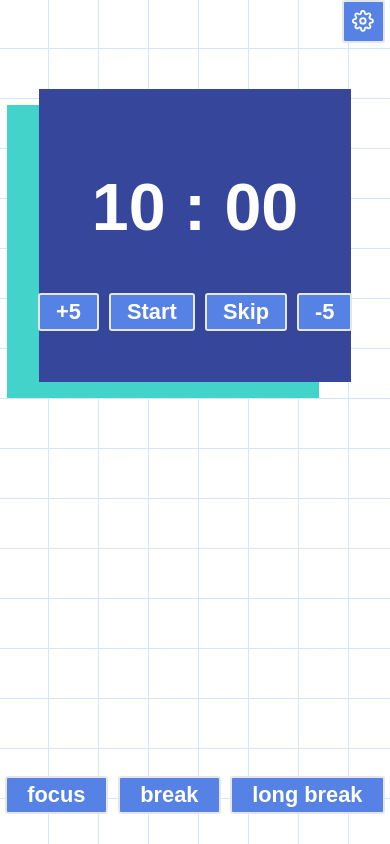
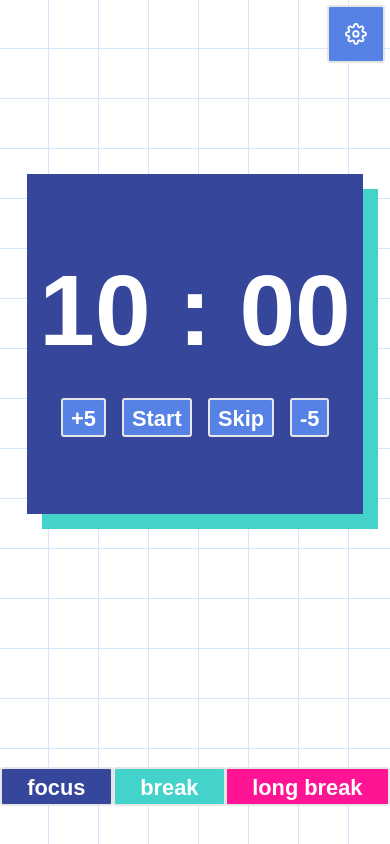
Before and after one commit to keyplate/pomodoro, a React (Create React App) app: page / in a window 390 px wide. Built offline with nearby package versions, Linux system fonts and the light colour scheme; a web font is replaced by a local one.

Commit message:
Refactor major part of css styling, adjust interface to be more consistent with different divices

```diff
--- a/src/components/Button/Button.css
+++ b/src/components/Button/Button.css
@@ -14,7 +14,7 @@
     white-space: nowrap;
     will-change: box-shadow,transform;
     font-weight: 600;
-    font-size: calc(12px + 2vw);
+    font-size: calc(12px + 1.5vw);
 }
 
 .button:hover {
@@ -34,5 +34,6 @@
 @media only screen and (max-width: 600px) {
     .button {
         font-size: calc(14px + 2vw);
+        padding: 8px 8px 5px 8px;
     }
 }
--- a/src/components/Settings/Settings.css
+++ b/src/components/Settings/Settings.css
@@ -14,5 +14,6 @@
 }
 
 .settings-button {
-    padding: 1vmax;
+    padding: 1rem;
+    margin: 5px;
 }
--- /dev/null
+++ b/src/components/Timer/BackgroundColor.css
@@ -0,0 +1,58 @@
+.timer-background {
+    margin: 20vh 0 0 0;
+    display: flex;
+    align-items: center;
+    justify-content: center;
+}
+
+.timer-background-focus,
+.timer-background-break {
+    position: absolute;
+    width: 540px;
+    height: 470px;
+}
+
+.timer-background-break {
+    margin: 40px 0 0 40px;
+    z-index: -2;
+}
+
+.timer-background-focus {
+    z-index: -1;
+}
+
+@media only screen and (max-width: 600px) {
+    .timer-background {
+        margin: 20vh 0 0 0;
+    }
+
+    .timer-container {
+        justify-content: center;
+    }
+
+    .timer-background-focus,
+    .timer-background-break {
+        max-width: 390px;
+        width: 86vw;
+        height: 340px;
+    }
+
+    .timer-background-break {
+        margin: 30px 0 0 30px;
+    }
+
+}
+
+
+@media only screen and (min-width: 601px) and (max-width: 1024px) {
+    .timer-container {
+        margin: 1rem 0.7rem 0 0;
+    }
+
+    .timer-background-focus,
+    .timer-background-break {
+        max-width: 470px;
+        height: 410px;
+    }
+
+}
--- /dev/null
+++ b/src/components/Timer/BackgroundColors.js
@@ -0,0 +1,50 @@
+import { useContext } from 'react';
+import { ConfigContext } from '../../contexts/ConfigContext';
+import './BackgroundColor.css';
+
+function BackgroundColors({currentSessionName, sessionCounter, children}) {
+    const {config} = useContext(ConfigContext);
+    const {
+        sessionSequence,
+        focus_background,
+        break_background,
+        long_break_background} = config;
+
+    let first_color, second_color, third_color;
+
+    const assignBackgroundColors = () => {
+        if (currentSessionName === 'focus') {
+            if (sessionCounter === sessionSequence.length - 2) {
+                first_color = focus_background;
+                second_color = long_break_background;
+                third_color = break_background;
+                return;
+            }
+            first_color = focus_background;
+            second_color = break_background;
+            third_color = long_break_background;
+        }
+        if (currentSessionName === 'break') {
+            first_color = break_background;
+            second_color = focus_background;
+            third_color = long_break_background;
+        }
+        if (currentSessionName === 'longBreak') {
+            first_color = long_break_background;
+            second_color = focus_background;
+            third_color = break_background;
+        }
+    };
+
+    assignBackgroundColors();
+
+    return (
+            <div className='timer-background'>
+                <div className='timer-background-focus' style={{backgroundColor: first_color}}></div>
+                <div className='timer-background-break' style={{backgroundColor: second_color}}></div>
+                {children}
+            </div>
+    );
+}
+
+export default BackgroundColors;
--- a/src/components/Timer/SessionPanel.css
+++ b/src/components/Timer/SessionPanel.css
@@ -1,8 +1,24 @@
 .session-panel {
     display: flex;
     flex-direction: column;
-    justify-content: space-around;
-    margin: 0 12vh 0 0;
+    justify-content: flex-start;
+    margin: 12vh 60px 0 20px;
+}
+
+.session-panel .focus {
+    background-color: #36469b;
+}
+
+.session-panel .break {
+    background-color: #43d3cb;
+}
+
+.session-panel .long-break {
+    background-color: #ff1493;
+}
+
+.session-panel .button {
+    margin: 0.5rem 0;
 }
 
 @media only screen and (max-width: 600px) {
@@ -19,3 +35,9 @@
         flex-grow: 0.75;
     }
 }
+
+@media only screen and (min-width: 601px) and (max-width: 1024px) {
+    .session-panel{
+        margin: 12vh 60px 0 20px;
+    }
+}
--- a/src/components/Timer/SessionPanel.js
+++ b/src/components/Timer/SessionPanel.js
@@ -5,9 +5,9 @@ function SessionPanel() {
 
     return (
         <div className='session-panel'>
-            <Button>focus</Button>
-            <Button>break</Button>
-            <Button>long break</Button>
+            <Button className="focus">focus</Button>
+            <Button className="break">break</Button>
+            <Button className="long-break">long break</Button>
         </div>
     );
 }
--- a/src/components/Timer/Timer.css
+++ b/src/components/Timer/Timer.css
@@ -1,36 +1,26 @@
 .timer-container {
+    position: relative;
     display: flex;
-    margin: 18vh 0 0 0;
-    position: relative;
+    margin: 20px 0 0 0;
 }
 
 .timer {
+    align-self: center;
+    justify-self: center;
     display: flex;
     flex-direction: column;
     align-items: center;
     font-weight: 700;
 }
 
-.timer-background-focus,
-.timer-background-break {
-    position: absolute; /* Now these are absolutely positioned */
-    width: 60vmin;
-    height: 53vmin;
-}
-
-.timer-background-break {
-    top: -6rem;
-    z-index: -2;
-    margin: 0 4rem 0 0;
-}
-
-.timer-background-focus {
-    top: -8rem;
-    z-index: -1;
+.timer-control {
+    display: flex;
+    justify-content: space-evenly;
+    margin: 30px 0 0 0;
 }
 
 .clock {
-    font-size: 15vmin;
+    font-size: 150px;
     color: white;
     white-space: nowrap;
     overflow: hidden;
@@ -42,35 +32,21 @@
 }
 
 .button {
-    margin: 0 10px 0 10px;
+    margin: 0 1rem 0 1rem;
 }
 
 .adjust {
-    margin: 0 20px 0 20px;
+    margin: 0 1.5rem 0 1.5rem;
 }
 
 @media only screen and (max-width: 600px) {
     .timer-container {
-        margin: 15vh 0 0 0;
+        margin: 1rem 0 0 0;
         justify-content: center;
     }
 
-    .timer-background-focus,
-    .timer-background-break {
-        width: 80vmin;
-        height: 75vmin;
-    }
-
-    .timer-background-break {
-        top: -4rem;
-    }
-
-    .timer-background-focus {
-        top: -5rem;
-    }
-
     .clock {
-        font-size: 17vmin;
+        font-size: 100px;
     }
 
     .buttons {
@@ -78,32 +54,18 @@
     }
 
     .button, .adjust {
-        margin: 0 5px;
+        margin: 0 0.5rem;
     }
 }
 
 /* Tablets */
 @media only screen and (min-width: 601px) and (max-width: 1024px) {
     .timer-container {
-        margin: 15vh 10vw 0 0;
-    }
-
-    .timer-background-focus,
-    .timer-background-break {
-        width: 45vmax;
-        height: 38vmax;
-    }
-
-    .timer-background-break {
-        top: -3rem;
-    }
-
-    .timer-background-focus {
-        top: -5rem;
+        margin: 1rem 0.7rem 0 0;
     }
 
     .clock {
-        font-size: 13vmax;
+        font-size: 140px;
     }
 
     .buttons {
@@ -111,7 +73,7 @@
     }
 
     .button, .adjust {
-        margin: 0 8px;
+        margin: 0 0.5rem;
     }
 
     .timer {
--- a/src/components/Timer/Timer.js
+++ b/src/components/Timer/Timer.js
@@ -1,33 +1,28 @@
 import { useContext, useRef, useState } from 'react';
 import { ConfigContext } from '../../contexts/ConfigContext';
-import Button from '../Button/Button';
 import Clock from '../Clock';
-import './Timer.css';
 import useDidMountEffect from '../../hooks/UseDidMountEffect';
 import SessionPanel from './SessionPanel';
 import useAudio from '../../hooks/UseAudio';
-
-const FIVE_MINUTES = 300;
+import './Timer.css';
+import TimerControlPanel from './TimerControlPanel';
+import BackgroundColors from './BackgroundColors';
 
 function Timer() {
     const {config} = useContext(ConfigContext);
     const {
         sessionSequence,
         autoStartFocus,
-        autoStartBreak,
-        focus_background,
-        break_background,
-        long_break_backgound} = config;
+        autoStartBreak} = config;
 
     const [sessionCounter, setSessionCounter] = useState(0);  //Starting session from the first one
     const [timePassed, setTimePassed] = useState(null);
-    const [isPauesed, setIsPaused] = useState(true);
+    const [isPaused, setIsPaused] = useState(true);
     const [playAlarmSound] = useAudio(config.currentAlarm);
     const intervalRef = useRef(null);
 
     const currentSessionName = sessionSequence[sessionCounter];
     const currentSessionDuration = config[currentSessionName];
-    let first_color, second_color, third_color;
 
     useDidMountEffect(() => {
         handleAutoStart();
@@ -50,7 +45,7 @@ function Timer() {
         intervalRef.current = setInterval(() => {
                 setTimePassed(currentPassed => currentPassed + 1)
             }, 1000)
-        setIsPaused(!isPauesed);
+        setIsPaused(false);
     };
 
     const pauseSession = () => {
@@ -88,25 +83,6 @@ function Timer() {
         setTimePassed(current => current - minutes);
     };
 
-    const assign_backgound_colors = () => {
-        if (currentSessionName === 'focus') {
-            first_color = focus_background;
-            second_color = break_background;
-            third_color = long_break_backgound;
-        }
-        if (currentSessionName === 'break') {
-            first_color = break_background;
-            second_color = focus_background;
-            third_color = long_break_backgound;
-        }
-        if (currentSessionName === 'longBreak') {
-            first_color = long_break_backgound;
-            second_color = focus_background;
-            third_color = break_background;
-        }
-    };
-
-
     let timeLeft = currentSessionDuration;
     if (timePassed) {
         timeLeft = currentSessionDuration - timePassed;
@@ -120,22 +96,20 @@ function Timer() {
 
     const minutes = Math.floor(timeLeft / 60);
     const seconds = timeLeft % 60;
-    assign_backgound_colors();
+
 
     return (
-        <div className="timer-container">
+        <div className='timer-container'>
             <SessionPanel />
-            <div className="timer">
+            <BackgroundColors currentSessionName={currentSessionName} sessionCounter={sessionCounter}>
+            <div className='timer'>
                 <Clock minutes={minutes} seconds={seconds}></Clock>
-                <div className="buttons">
-                    <Button className="adjust plus-5" onClick={() => adjustSession(FIVE_MINUTES)}>+5</Button>
-                    <Button onClick={handleStartStop}>{isPauesed? 'Start' : 'Pause'}</Button>
-                    <Button onClick={skipSession}>Skip</Button>
-                    <Button className="adjust minus-5" onClick={() => adjustSession(-FIVE_MINUTES)}>-5</Button>
-                </div>
-                <div className="timer-background-focus" style={{backgroundColor: first_color}}></div>
-                <div className="timer-background-break" style={{backgroundColor: second_color}}></div>
+                <TimerControlPanel adjustSession={adjustSession}
+                                   skipSession={skipSession}
+                                   handleStartStop={handleStartStop}
+                                   isPaused={isPaused} />
             </div>
+            </BackgroundColors>
         </div>
     );
 }
--- /dev/null
+++ b/src/components/Timer/TimerControlPanel.js
@@ -0,0 +1,17 @@
+import Button from '../Button/Button';
+
+const FIVE_MINUTES = 300;
+
+function TimerControlPanel({ adjustSession, skipSession, handleStartStop, isPaused }) {
+
+    return (
+        <div className="timer-control">
+            <Button className="adjust plus-5" onClick={() => adjustSession(FIVE_MINUTES)}>+5</Button>
+            <Button onClick={handleStartStop}>{isPaused? 'Start' : 'Pause'}</Button>
+            <Button onClick={skipSession}>Skip</Button>
+            <Button className="adjust minus-5" onClick={() => adjustSession(-FIVE_MINUTES)}>-5</Button>
+        </div>
+    );
+}
+
+export default TimerControlPanel;
--- a/src/contexts/ConfigContext.js
+++ b/src/contexts/ConfigContext.js
@@ -13,7 +13,7 @@ function Provider({ children }) {
         autoStartBreak: true,
         focus_background: '#36469b',
         break_background: '#43d3cb',
-        long_break_backgound: '#ff1493',
+        long_break_background: '#ff1493',
         alarmSounds: [
             {name: 'bird', path: './assets/bird.mp3'},
             {name: 'airport', path: './assets/airport.mp3'},
```
